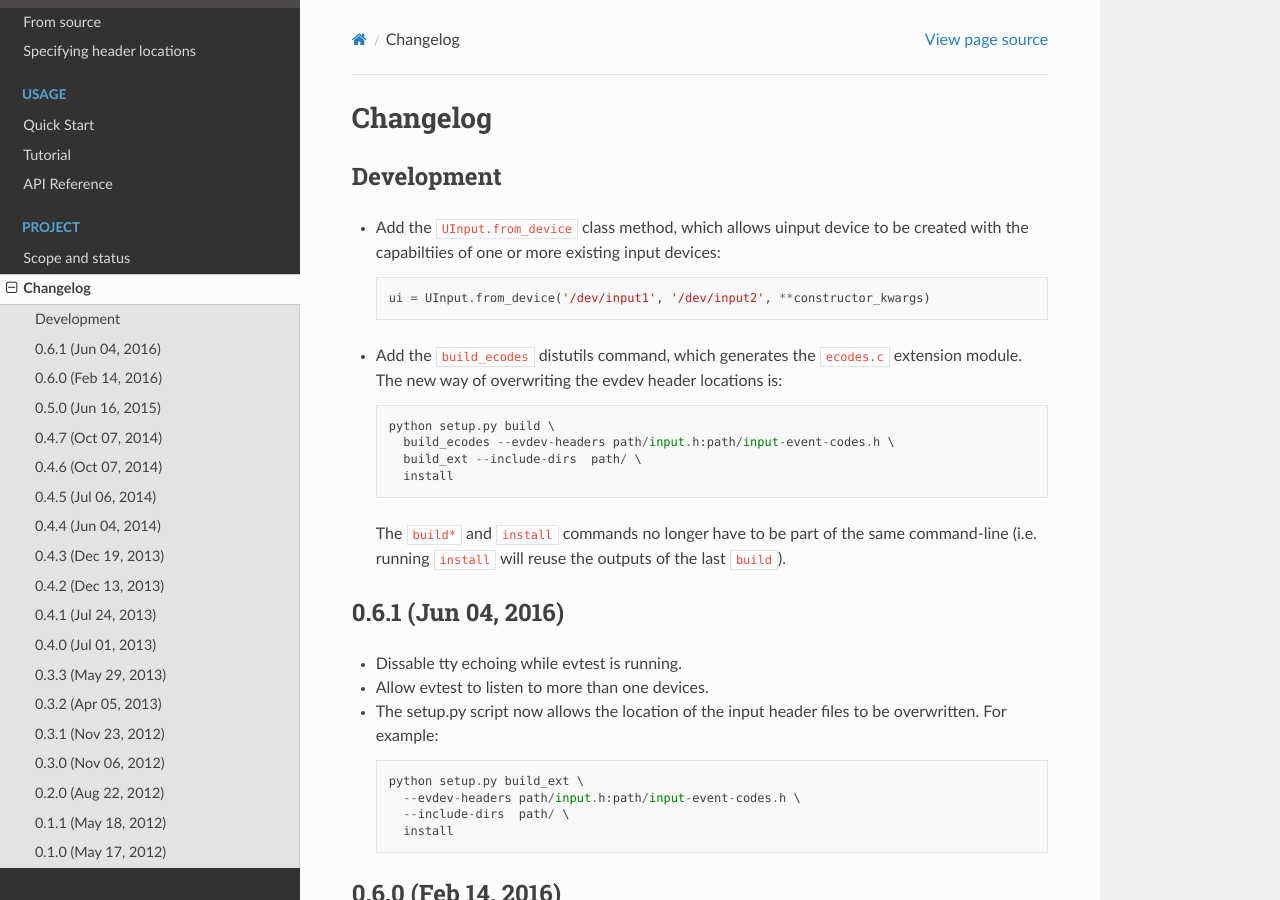
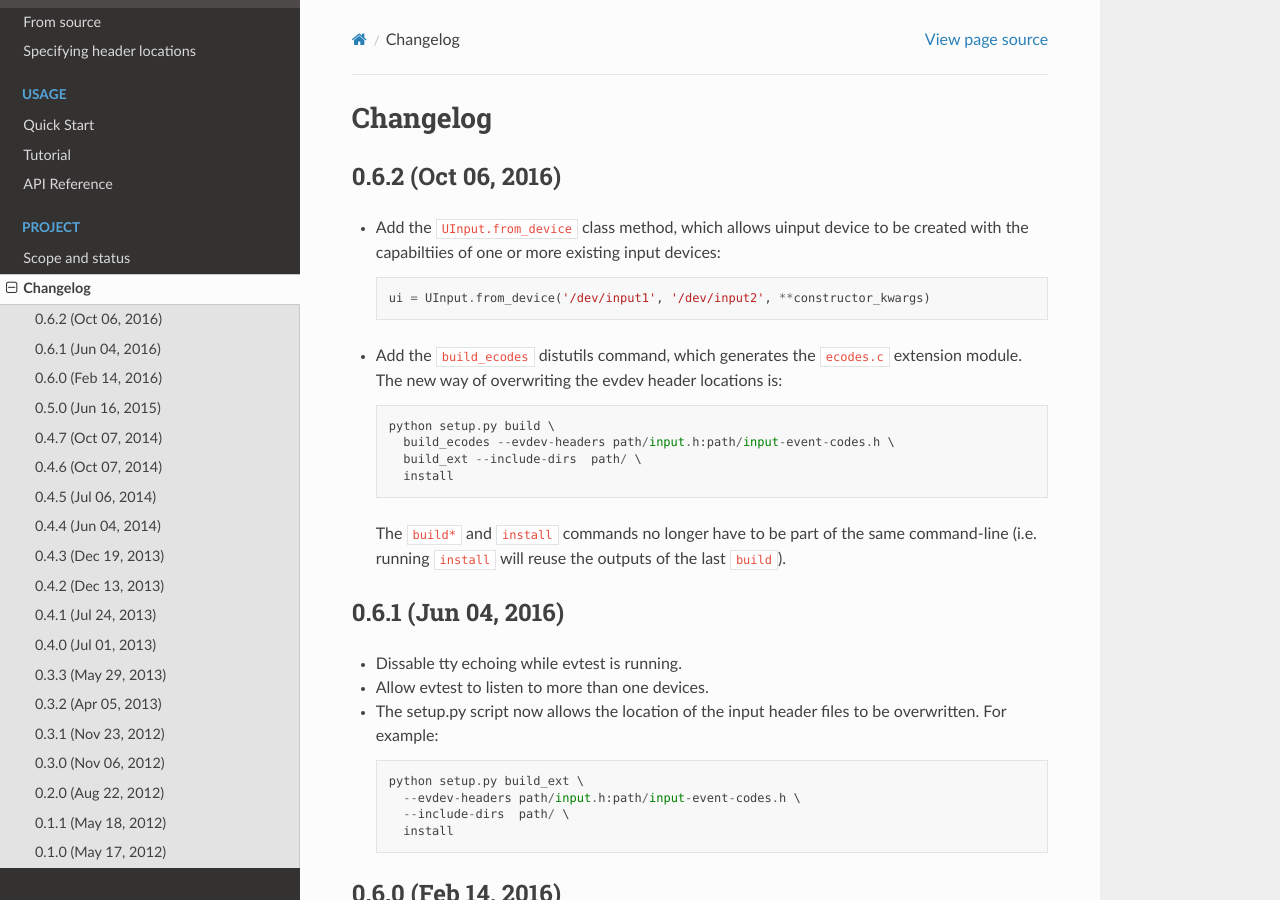
Before and after one commit to gvalkov/python-evdev, a Sphinx documentation site: the page built from docs/changelog.rst, in a window 1280 px wide and 900 px high. Built offline with Sphinx 7.4.7 and the Read the Docs theme 2.0.0, drawn with Linux system fonts in a browser that asks for light colours.

Commit message:
Bump version: 0.6.1 -> 0.6.2

```diff
--- a/docs/changelog.rst
+++ b/docs/changelog.rst
@@ -1,8 +1,8 @@
 Changelog
 ---------
 
-Development
-===========
+0.6.2 (Oct 06, 2016)
+====================
 
 - Add the ``UInput.from_device`` class method, which allows uinput device to be
   created with the capabiltiies of one or more existing input devices::
--- a/docs/conf.py
+++ b/docs/conf.py
@@ -60,7 +60,7 @@ copyright = u'2012-2016, Georgi Valkov'
 # built documents.
 #
 # The full version, including alpha/beta/rc tags.
-release = '0.6.1'
+release = '0.6.2'
 
 # The short X.Y version.
 version = release
--- a/setup.cfg
+++ b/setup.cfg
@@ -1,5 +1,5 @@
 [bumpversion]
-current_version = 0.6.1
+current_version = 0.6.2
 message = Bump version: {current_version} -> {new_version}
 commit = True
 tag = True
--- a/setup.py
+++ b/setup.py
@@ -44,7 +44,7 @@ ecodes_c = Extension('evdev._ecodes', sources=['evdev/ecodes.c'], extra_compile_
 #-----------------------------------------------------------------------------
 kw = {
     'name':                 'evdev',
-    'version':              '0.6.1',
+    'version':              '0.6.2',
 
     'description':          'Bindings to the Linux input handling subsystem',
     'long_description':     open(pjoin(here, 'README.rst')).read(),
```
Also changed, not shown: 1 other file.
